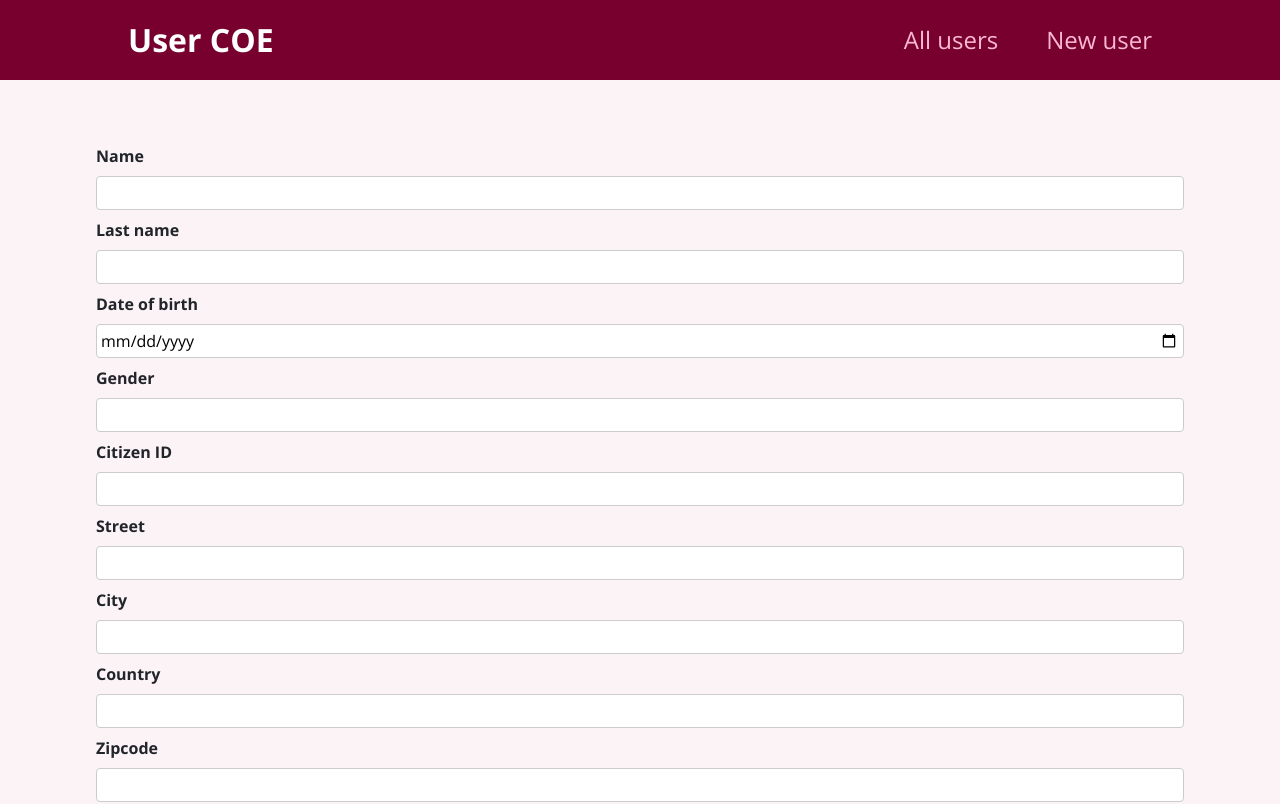
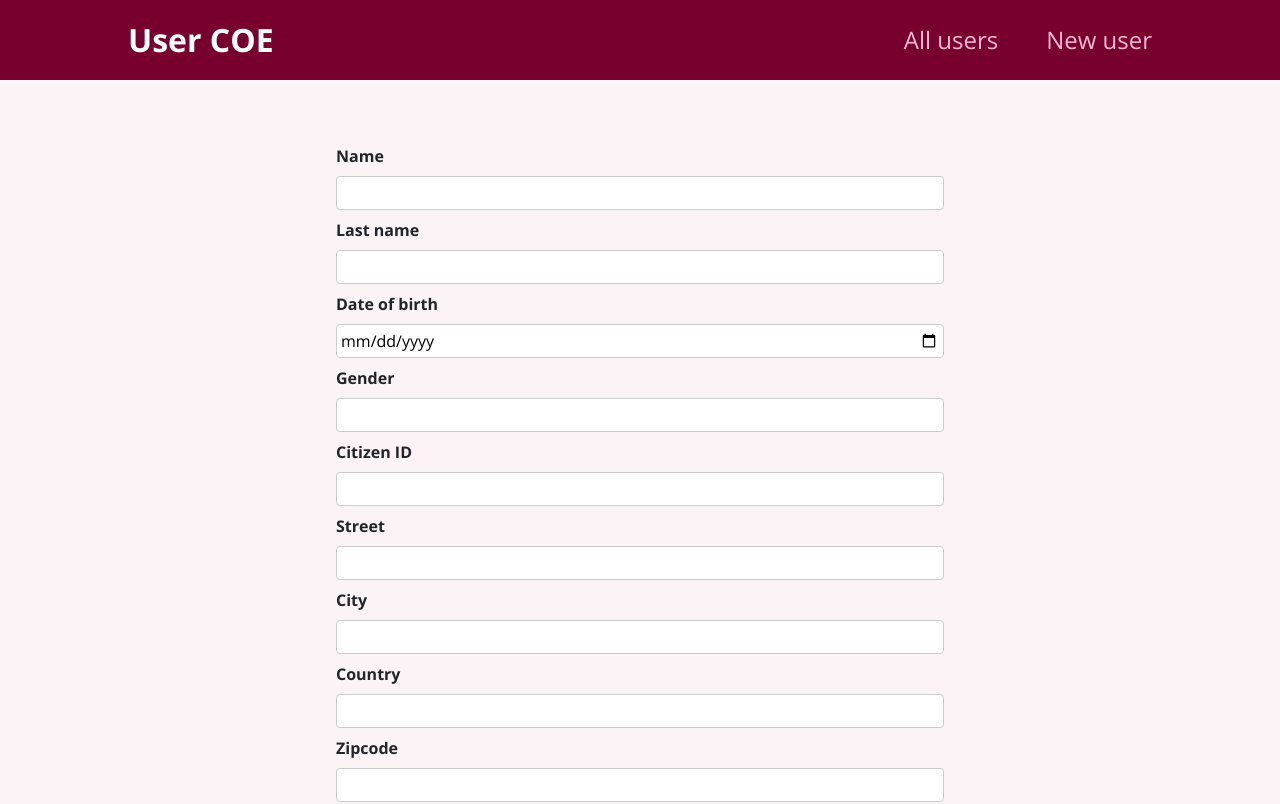
Before and after one commit to buentellopc/user-react, a React (Create React App) app: page /new-user in a window 1280 px wide. Shown: the top 804 px of the page. Built offline with nearby package versions, Linux system fonts and the light colour scheme.

Commit message:
Add more table styles and center NewUser

```diff
--- a/src/components/pages/NewUser/NewUser.module.css
+++ b/src/components/pages/NewUser/NewUser.module.css
@@ -1,4 +1,6 @@
 .NewUser {
+  margin: 0 auto;
+  max-width: 40rem;
 }
 
 .item {
--- a/src/components/user/UsersTable/UsersTable.js
+++ b/src/components/user/UsersTable/UsersTable.js
@@ -26,7 +26,7 @@ const UsersList = (props) => {
   ));
 
   return (
-    <table className="table table-striped table-bordered table-sm table-hover">
+    <table className="table table-striped table-bordered table-sm table-hover shadow-sm">
       <thead>
         <tr>
           <th>#</th>
--- a/src/index.css
+++ b/src/index.css
@@ -23,3 +23,8 @@ h2 {
 p {
   margin-bottom: 0.25rem;
 }
+
+/* .table-striped > tbody > tr:nth-child(odd) > td,
+.table-striped > tbody > tr:nth-child(odd) > th {
+  background-color: red;
+} */
```
